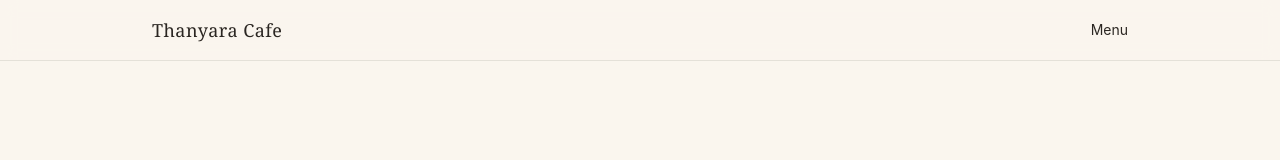
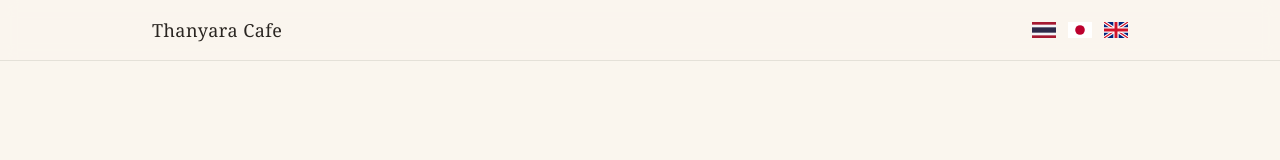
Before and after one commit to michaelchristieningram1974/thanyaracafe, a Next.js app: page / in a window 1280 px wide. Shown: the top 160 px of the page. Built offline with nearby package versions, Linux system fonts and the light colour scheme.

Commit message:
Remove Menu link from nav, add flat flag icons

```diff
--- /dev/null
+++ b/app/Flags.tsx
@@ -0,0 +1,33 @@
+// Flat, static flag icons for the nav. Purely decorative for now — not
+// wired to language switching.
+
+export function ThaiFlag() {
+  return (
+    <svg viewBox="0 0 9 6" preserveAspectRatio="none" className="block h-full w-full">
+      <rect width="9" height="6" fill="#A51931" />
+      <rect y="1" width="9" height="4" fill="#F4F5F8" />
+      <rect y="2" width="9" height="2" fill="#2D2A4A" />
+    </svg>
+  );
+}
+
+export function JapanFlag() {
+  return (
+    <svg viewBox="0 0 9 6" preserveAspectRatio="none" className="block h-full w-full">
+      <rect width="9" height="6" fill="#FFFFFF" />
+      <circle cx="4.5" cy="3" r="1.8" fill="#BC002D" />
+    </svg>
+  );
+}
+
+export function UKFlag() {
+  return (
+    <svg viewBox="0 0 9 6" preserveAspectRatio="none" className="block h-full w-full">
+      <rect width="9" height="6" fill="#00247D" />
+      <path d="M0,0 L9,6 M9,0 L0,6" stroke="#FFFFFF" strokeWidth="1.3" />
+      <path d="M0,0 L9,6 M9,0 L0,6" stroke="#CF142B" strokeWidth="0.45" />
+      <path d="M4.5,0 V6 M0,3 H9" stroke="#FFFFFF" strokeWidth="2" />
+      <path d="M4.5,0 V6 M0,3 H9" stroke="#CF142B" strokeWidth="1.1" />
+    </svg>
+  );
+}
--- a/app/page.tsx
+++ b/app/page.tsx
@@ -1,7 +1,6 @@
 import { siteSettings } from "@/lib/content";
 import MenuOrder from "./MenuOrder";
-
-const navLinks = [{ href: "#menu", label: "Menu" }];
+import { ThaiFlag, JapanFlag, UKFlag } from "./Flags";
 
 export default function Home() {
   return (
@@ -10,15 +9,17 @@ export default function Home() {
       <header className="sticky top-0 z-10 border-b border-charcoal/10 bg-cream/90 backdrop-blur">
         <nav className="mx-auto flex max-w-5xl items-center justify-between px-6 py-4">
           <span className="font-serif text-lg tracking-wide">{siteSettings.name}</span>
-          <ul className="flex gap-6 text-sm">
-            {navLinks.map((link) => (
-              <li key={link.href}>
-                <a href={link.href} className="hover:text-clay transition-colors">
-                  {link.label}
-                </a>
-              </li>
-            ))}
-          </ul>
+          <div className="flex items-center gap-3">
+            <span className="block h-4 w-6" aria-label="Thai" title="Thai">
+              <ThaiFlag />
+            </span>
+            <span className="block h-4 w-6" aria-label="Japanese" title="Japanese">
+              <JapanFlag />
+            </span>
+            <span className="block h-4 w-6" aria-label="English" title="English">
+              <UKFlag />
+            </span>
+          </div>
         </nav>
       </header>
 
```
